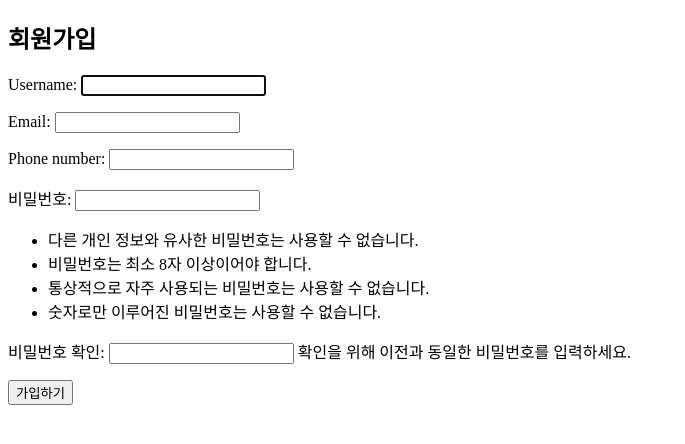
After one commit to digital-zoo/e-commerce, a Django app: page /customer/signup/ in a window 1280 px wide. The commit adds this page. Shown: the top 444 px of the page, without its empty margins (0-685 px from the left). Run offline with Django 5.2, Linux system fonts and the light colour scheme.

Commit message:
로그인,회원가입 성공,홈화면 로그아웃 연결해야함

```diff
--- a/config/settings.py
+++ b/config/settings.py
@@ -122,7 +122,8 @@ STATICFILES_DIRS = [BASE_DIR/'static']
 
 DEFAULT_AUTO_FIELD = 'django.db.models.BigAutoField'
 
-AUTH_USER_MODEL = 'customer.MyUser'
+AUTH_USER_MODEL = 'customer.Customer' # 사용자 정의 user 모델을 Customer로 설정
+# 사용자 정의 user 모델은 1개만 설정할 수 있기 때문에 Seller는 잠시 보류
 
 MEDIA_URL = '/media/'
 MEDIA_ROOT = os.path.join(BASE_DIR, 'media')
--- /dev/null
+++ b/customer/forms.py
@@ -0,0 +1,28 @@
+from django import forms
+from django.contrib.auth import get_user_model
+from django.contrib.auth.forms import UserCreationForm
+from .models import Membership
+
+User = get_user_model()
+
+class SignupForm(UserCreationForm):
+    email = forms.EmailField(required=True)
+    phone_number = forms.CharField(required=True)
+    membership_id = forms.CharField(required=False, widget=forms.HiddenInput())  # HiddenInput 위젯을 사용합니다.
+
+    class Meta(UserCreationForm.Meta):
+        model = User
+        fields = UserCreationForm.Meta.fields + ('email', 'phone_number',)
+
+    def __init__(self, *args, **kwargs):
+        super(SignupForm, self).__init__(*args, **kwargs)
+        self.fields['membership_id'].initial = 1  # 기본값을 여기서 설정합니다.
+
+    def save(self, commit=True):
+        user = super().save(commit=False)
+        membership_id = self.cleaned_data.get('membership_id', 1)  # 폼에서 membership_id 값을 가져옵니다.
+        membership = Membership.objects.get(pk=membership_id)  # membership_id를 이용해 Membership 객체를 조회합니다.
+        user.membership = membership  # 조회한 Membership 객체를 user의 membership 필드에 할당합니다.
+        if commit:
+            user.save()
+        return user
--- a/customer/models.py
+++ b/customer/models.py
@@ -52,7 +52,7 @@ class MyUser(AbstractBaseUser,PermissionsMixin):
     is_staff = models.BooleanField(default=False)  # 관리자 사이트 접근 권한
 
     USERNAME_FIELD = 'username'
-    REQUIRED_FIELDS = ['email'] #superusercreate할 때 email 필요
+    REQUIRED_FIELDS = ['email','phone_number'] #superusercreate할 때 email,phone_number 필요
 
     objects = MyUserManager()
 
@@ -76,8 +76,8 @@ class Customer(MyUser):
     customer_name = models.CharField(max_length=255)
     address = models.CharField(max_length=255, null=True)
     postal_code = models.CharField(max_length=255, null=True)
-    is_snsid = models.BooleanField()
-    is_advertise = models.BooleanField() # 광고 동의 여부
+    is_snsid = models.BooleanField(default=False)
+    is_advertise = models.BooleanField(default=False) # 광고 동의 여부
 
 # 카트 테이블
 class Cart(models.Model):
--- /dev/null
+++ b/customer/templates/customer/signup.html
@@ -0,0 +1,14 @@
+<!DOCTYPE html>
+<html>
+<head>
+    <title>회원가입</title>
+</head>
+<body>
+    <h2>회원가입</h2>
+    <form method="post">
+        {% csrf_token %}
+        {{ form.as_p }}
+        <button type="submit">가입하기</button>
+    </form>
+</body>
+</html>
--- a/customer/urls.py
+++ b/customer/urls.py
@@ -5,5 +5,7 @@ app_name='customer'
 urlpatterns = [
     #선택된 카테고리 리스트로 이동
     path('<int:category_id>', CategoryList.as_view(),name='category_list'),
-
+    path('login/', login_view, name='login'),
+    path('logout/', logout_view, name='logout'),
+    path('signup/', SignupView.as_view(), name='signup'),
 ]
--- a/customer/views.py
+++ b/customer/views.py
@@ -1,6 +1,11 @@
-from django.shortcuts import render
+from django.shortcuts import render, redirect
 from django.views.generic import ListView
 from seller.models import *
+from django.contrib.auth import authenticate, login,logout
+from django.http import HttpResponse
+from .forms import SignupForm
+# from django.urls import reverse_lazy
+from django.views import View
 
 # Create your views here.
 class CategoryList(ListView):
@@ -13,7 +18,6 @@ class CategoryList(ListView):
         category_queryset = Category.objects.all()
         return list(product_queryset) + list(category_queryset)
 
-
     def get_context_data(self, **kwargs):
         context = super().get_context_data(**kwargs)
         #category_id인자 받아오기
@@ -24,3 +28,39 @@ class CategoryList(ListView):
         context['categories'] = Category.objects.all()
         context['current_category'] = category
         return context
+
+
+def login_view(request):
+    if request.method == "POST":
+        username = request.POST['username']
+        password = request.POST['password']
+        user = authenticate(request, username=username, password=password)
+        if user is not None:
+            login(request, user)
+            # 로그인 성공 후 리다이렉트할 페이지. 예를 들어 홈페이지로 리다이렉트
+            return redirect('home')
+        else:
+            # 실패한 경우, 로그인 페이지에 에러 메시지를 표시할 수 있습니다.
+            return HttpResponse('로그인 실패. 다시 시도해주세요.')
+    else:
+        # GET 요청일 경우 로그인 폼을 보여주는 페이지를 렌더링
+        return render(request,"customer/login.html")
+
+def logout_view(request):
+    logout(request)
+    return redirect("customer:login")
+
+class SignupView(View):
+    form_class = SignupForm
+    template_name = 'customer/signup.html'
+
+    def get(self, request, *args, **kwargs):
+        form = self.form_class()
+        return render(request, self.template_name, {'form': form})
+
+    def post(self, request, *args, **kwargs):
+        form = self.form_class(request.POST)
+        if form.is_valid():
+            form.save()
+            return redirect("customer:login")  # 로그인 페이지로 리다이렉트
+        return render(request, self.template_name, {'form': form})
--- a/templates/base.html
+++ b/templates/base.html
@@ -23,8 +23,8 @@
         <li class="nav-item"><a href="#" class="nav-link link-body-emphasis px-2">로그아웃</a></li>
         <li class="nav-item"><a href="#" class="nav-link link-body-emphasis px-2">비밀번호 변경</a></li>
         {% else %}
-        <li class="nav-item"><a href="#" class="nav-link link-body-emphasis px-2">로그인</a></li>
-        <li class="nav-item"><a href="#" class="nav-link link-body-emphasis px-2">회원가입</a></li>
+        <li class="nav-item"><a href="/customer/login" class="nav-link link-body-emphasis px-2">로그인</a></li>
+        <li class="nav-item"><a href="/customer/signup" class="nav-link link-body-emphasis px-2">회원가입</a></li>
         {% endif %}
       </ul>
     </div>
```
Also changed, not shown: customer/templates/customer/login.html (added, +18 -0 lines), customer/migrations/0004_alter_customer_myuser_ptr.py (added), customer/migrations/0005_alter_customer_myuser_ptr.py (added), customer/migrations/0006_alter_customer_myuser_ptr.py (added), seller/migrations/0002_alter_seller_myuser_ptr.py (added).
